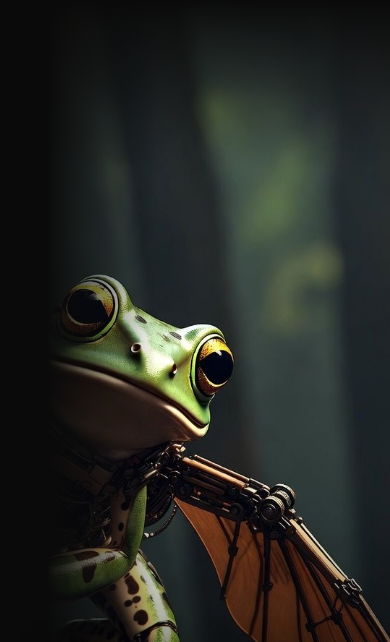
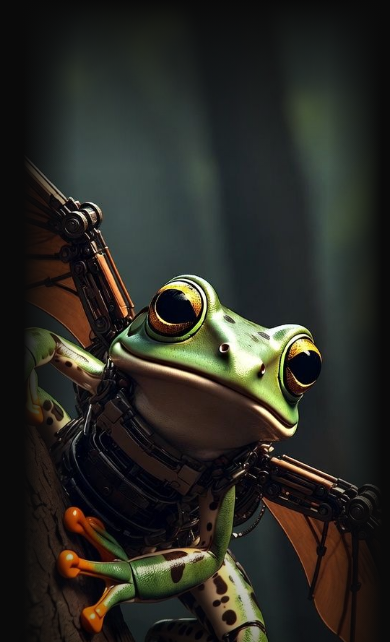
Before and after one commit to bolobaby/flyingfrogtech.io, a plain HTML site: page index.html in a window 390 px wide. Shown: the top 642 px of the page. Drawn offline with Linux system fonts and the light colour scheme.

Commit message:
Revert to centered image with wider gradient fades

```diff
--- a/index.html
+++ b/index.html
@@ -43,12 +43,12 @@
             background: var(--bg-primary);
         }
 
-        /* Portrait image container - right-aligned, bleeds off right edge */
+        /* Portrait image container - centered with smooth gradient fades */
         .hero-image-wrap {
             position: absolute;
             inset: 0;
             display: flex;
-            justify-content: flex-end;
+            justify-content: center;
             align-items: center;
             overflow: hidden;
         }
@@ -58,21 +58,28 @@
             width: auto;
             object-fit: cover;
             display: block;
-            /* Let the right side bleed off naturally */
-            margin-right: -5%;
         }
 
-        /* Single gradient fade over the left portion of the image */
-        .hero-image-wrap::before {
+        /* Gradient fades on left and right edges */
+        .hero-image-wrap::before,
+        .hero-image-wrap::after {
             content: '';
             position: absolute;
             top: 0;
             bottom: 0;
-            left: 0;
-            width: 65%;
+            width: 50%;
             z-index: 1;
             pointer-events: none;
-            background: linear-gradient(to right, var(--bg-primary) 30%, transparent 100%);
+        }
+
+        .hero-image-wrap::before {
+            left: 0;
+            background: linear-gradient(to right, var(--bg-primary) 0%, var(--bg-primary) 30%, transparent 100%);
+        }
+
+        .hero-image-wrap::after {
+            right: 0;
+            background: linear-gradient(to left, var(--bg-primary) 0%, var(--bg-primary) 10%, transparent 80%);
         }
 
         /* Top and bottom fades */
@@ -256,12 +263,9 @@
                 margin: 2rem auto 0;
             }
 
-            .hero-image-wrap::before {
-                width: 40%;
-            }
-
-            .hero-image-wrap img {
-                margin-right: 0;
+            .hero-image-wrap::before,
+            .hero-image-wrap::after {
+                width: 20%;
             }
         }
 
```
